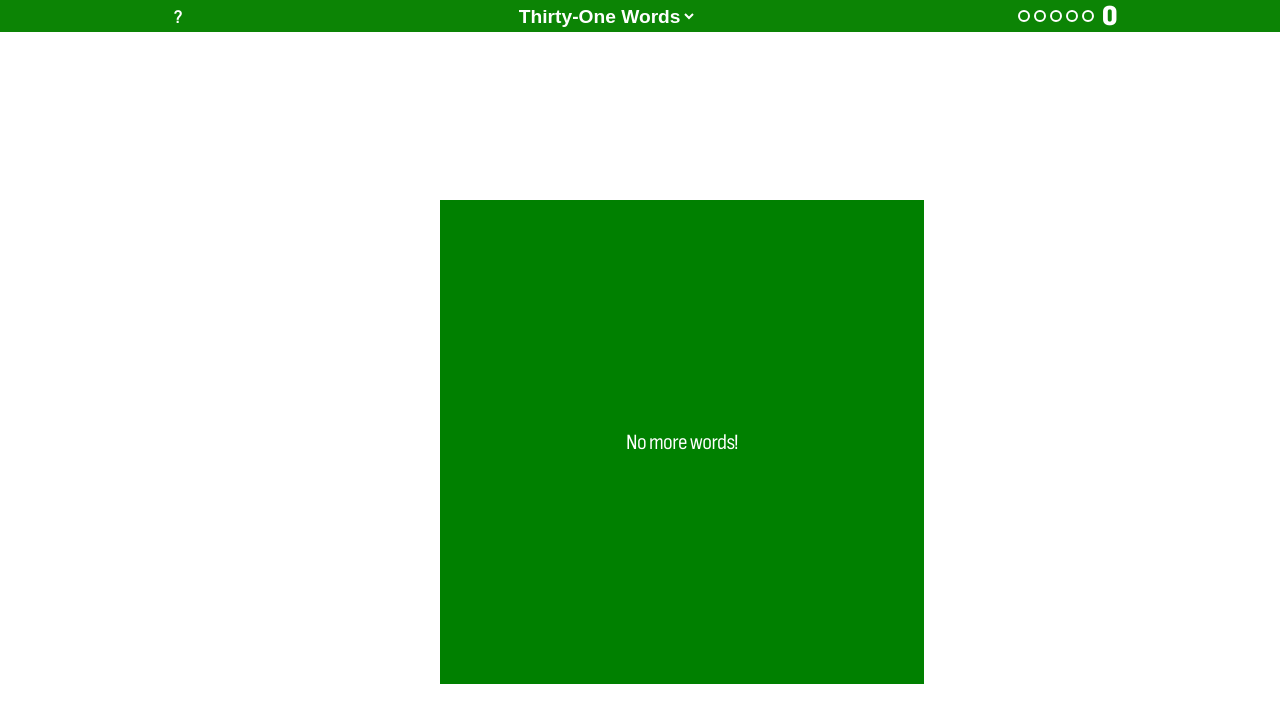
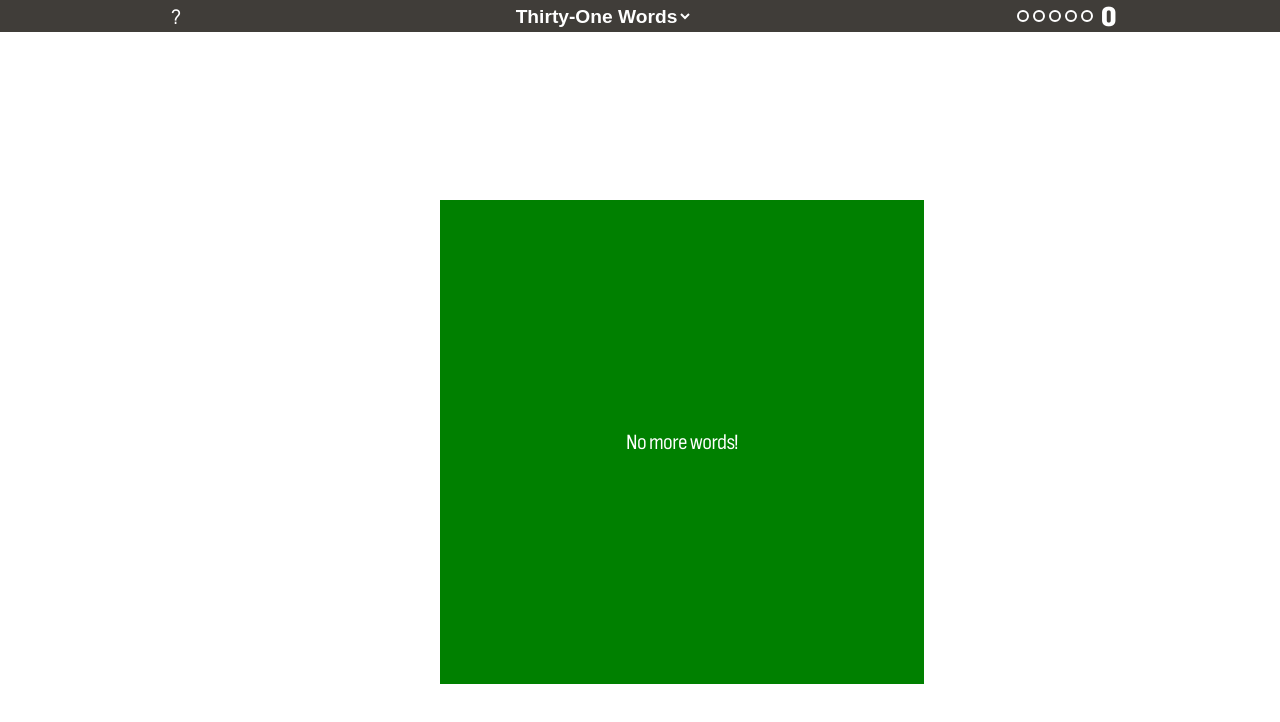
Before and after one commit to thinkle/boggle-fall, a Svelte app in the folder boggle-fall/: page / in a window 1280 px wide. Shown: the top 722 px of the page. Built offline with nearby package versions, Linux system fonts and the light colour scheme.

Commit message:
Color themes

```diff
--- a/boggle-fall/src/app.css
+++ b/boggle-fall/src/app.css
@@ -1,80 +1,155 @@
 :root {
-  font-family: Inter, system-ui, Avenir, Helvetica, Arial, sans-serif;
-  line-height: 1.5;
-  font-weight: 400;
-
-  color-scheme: light dark;
-  color: rgba(255, 255, 255, 0.87);
-  background-color: #242424;
-
   font-synthesis: none;
   text-rendering: optimizeLegibility;
   -webkit-font-smoothing: antialiased;
   -moz-osx-font-smoothing: grayscale;
   -webkit-text-size-adjust: 100%;
-}
 
-a {
-  font-weight: 500;
-  color: #646cff;
-  text-decoration: inherit;
-}
-a:hover {
-  color: #535bf2;
-}
 
-body {
-  margin: 0;
-  display: flex;
-  place-items: center;
-  min-width: 320px;
-  min-height: 100vh;
-}
+  /* Colors! */
+  --theme-color : #0c8405;
+  --shadow : #0000004a;
 
-h1 {
-  font-size: 3.2em;
-  line-height: 1.1;
-}
+  --off-black: #333333;
+  --white: #ffffff;
 
-.card {
-  padding: 2em;
-}
+  /* Value 1 */
+  --v1-bg: #f2f2f2;
+  /* Light gray */
+  --v1-fg: var(--off-black);
+  --v1-border: var(--off-black);
 
-#app {
-  max-width: 1280px;
-  margin: 0 auto;
-  padding: 2rem;
-  text-align: center;
+  /* Value 2 */
+  --v2-bg: #acacac;
+  /* gray */
+  --v2-fg: var(--off-black);
+  --v2-border: #b0b0b0;
+
+  /* Value 3 */
+  --v3-bg: #9fced9;
+  /* Light blue */
+  --v3-fg: var(--off-black);
+  --v3-border: #174e97;
+
+  /* Value 4 */
+  --v4-bg: #1986e5;
+  /* Blue */
+  --v4-fg: var(--white);
+  --v4-border: #FFA500;
+
+  /* Value 5 */
+  --v5-bg: #FFA500;
+  /* Orange */
+  --v5-fg: var(--off-black);
+  --v5-border: #FF7F00;
+
+  /* Value 6 */
+  --v6-bg: #FF7F00;
+  /* Darker Orange */
+  --v6-fg: var(--off-black);
+  --v6-border: #FF6600;
+
+  /* Value 7 */
+  --v7-bg: #FF6347;
+  /* Tomato */
+  --v7-fg: var(--white);
+  --v7-border: #FF4500;
+
+  /* Value 8 */
+  --v8-bg: #FF4500;
+  /* Darker Red-Orange */
+  --v8-fg: var(--white);
+  --v8-border: #FF3300;
+
+  /* Value 9 */
+  --v9-bg: #FF0000;
+  /* Red */
+  --v9-fg: var(--white);
+  --v9-border: #CC0000;
+
+  /* Value 10 */
+  --v10-bg: #FFD700;
+  /* Gold */
+  --v10-fg: var(--white);
+  --v10-border: #FFA500;
 }
 
 button {
+  background-color: var(--white);
+  color: var(--off-black);
   border-radius: 8px;
-  border: 1px solid transparent;
-  padding: 0.6em 1.2em;
-  font-size: 1em;
-  font-weight: 500;
+  padding: 16px;
   font-family: inherit;
-  background-color: #1a1a1a;
-  cursor: pointer;
-  transition: border-color 0.25s;
-}
-button:hover {
-  border-color: #646cff;
-}
-button:focus,
-button:focus-visible {
-  outline: 4px auto -webkit-focus-ring-color;
+  font-size: 1.15rem;
 }
 
-@media (prefers-color-scheme: light) {
-  :root {
-    color: #213547;
-    background-color: #ffffff;
-  }
-  a:hover {
-    color: #747bff;
-  }
-  button {
-    background-color: #f9f9f9;
-  }
+button:hover {
+  filter : drop-shadow(2px 2px var(--shadow))
 }
+
+/* New color theme */
+:root {
+   /* Colors! */
+  --theme-color : #403D39;
+  --shadow : #0000004a;
+  --off-black: #333333;
+  --white: #ffffff;
+
+  /* Value 1 */
+  --v1-bg: #effaf2;
+  /* Light gray */
+  --v1-fg: var(--off-black);
+  --v1-border: var(--off-black);
+
+  /* Value 2 */
+  --v2-bg: #c1edcc;
+  /* gray */
+  --v2-fg: var(--off-black);
+  --v2-border: #1c5f2c;
+
+  /* Value 3 */
+  --v3-bg: #b5f8fe;
+  /* Light blue */
+  --v3-fg: var(--off-black);
+  --v3-border: #026F79;
+
+  /* Value 4 */
+  --v4-bg: #2c8743;
+  /* Blue */
+  --v4-fg: var(--white);
+  --v4-border: #b5f8fe;
+
+
+  /* Value 5 */
+  --v5-bg: #f4a4a4;
+  --v5-fg: var(--off-black);
+  --v5-border: #6D0D0D;
+
+  /* Value 6 */
+  --v6-bg: #FAD89E;
+  /* Orange */
+  --v6-fg: var(--off-black);
+  --v6-border: #f72C25;
+
+  /* Value 7 */
+  --v7-bg: var(--vg-bg);
+  /* Tomato */
+  --v7-fg: var(--vg-fg);
+  --v7-border: var(--vg-border);
+
+  /* Value 8 */
+  --v8-bg: #F9BA4E;
+  --v8-fg: #140D01;
+  --v8-border: #B27306;
+
+  /* Value 9 */
+  --v9-bg: var(--v9-bg);
+  /* Darker Red-Orange */
+  --v9-fg: var(--v9-fg);
+  --v9-border: var(--v9-border);
+
+  /* Value 10 */
+  --v10-bg: #F72C25;
+  --v10-fg: #FFF0EB;
+  --v10-border: #280a00;
+}
--- a/boggle-fall/src/lib/LetterBlock.svelte
+++ b/boggle-fall/src/lib/LetterBlock.svelte
@@ -42,74 +42,75 @@
     box-sizing: border-box;
     width: var(--block-width,32px);
     height: var(--block-height,32px);
-    border: var(--block-border,3px solid #333);
     border-radius: var(--block-radius,8px);
     display: grid;
     place-content: center;
     font-size: var(--block-font-size,24px);
     font-weight: 500;
+    border-style: solid;
+    border-width: 1px;
   }
 
   /* CSS Code */
-.value1 {
-  background-color: #F2F2F2; /* Light gray */
-  border-color: #D1D1D1;
-  color: #333333;
+
+  .value1 {
+  color: var(--v1-fg);
+  background-color: var(--v1-bg);
+  border-color: var(--v1-border);
 }
 
 .value2 {
-  background-color: #999999; /* gray */
-  border-color: #B0B0B0;
-  color: #333333;
+  color: var(--v2-fg);
+  background-color: var(--v2-bg);
+  border-color: var(--v2-border);
 }
 
 .value3 {
-  background-color: #9fced9; /* Light blue */
-  border-color: #174e97;
-  color: #333333;
+  color: var(--v3-fg);
+  background-color: var(--v3-bg);
+  border-color: var(--v3-border);
 }
 
 .value4 {
-  background-color: #1986e5; /* Blue */
-  border-color: #FFA500;
-  color: #FFFFFF;
+  color: var(--v4-fg);
+  background-color: var(--v4-bg);
+  border-color: var(--v4-border);
 }
 
 .value5 {
-  background-color: #FFA500; /* Orange */
-  border-color: #FF7F00;
-  color: #333333;
+  color: var(--v5-fg);
+  background-color: var(--v5-bg);
+  border-color: var(--v5-border);
 }
 
 .value6 {
-  background-color: #FF7F00; /* Darker Orange */
-  border-color: #FF6600;
-  color: #333333;
+  color: var(--v6-fg);
+  background-color: var(--v6-bg);
+  border-color: var(--v6-border);
 }
 
 .value7 {
-  background-color: #FF6347; /* Tomato */
-  border-color: #FF4500;
-  color: #FFFFFF;
+  color: var(--v7-fg);
+  background-color: var(--v7-bg);
+  border-color: var(--v7-border);
 }
 
 .value8 {
-  background-color: #FF4500; /* Darker Red-Orange */
-  border-color: #FF3300;
-  color: #FFFFFF;
+  color: var(--v8-fg);
+  background-color: var(--v8-bg);
+  border-color: var(--v8-border);
 }
 
 .value9 {
-  background-color: #FF0000; /* Red */
-  border-color: #CC0000;
-  color: #FFFFFF;
+  color: var(--v9-fg);
+  background-color: var(--v9-bg);
+  border-color: var(--v9-border);
 }
 
 .value10 {
-  background-color: #FFD700; /* Gold */
-  border-color: #FFA500;
-  color: #FFFFFF;
-  /* You can add additional styles here, such as shadow or animation for value 10 */
+  color: var(--v10-fg);
+  background-color: var(--v10-bg);
+  border-color: var(--v10-border);
 }
 
 </style>
```
